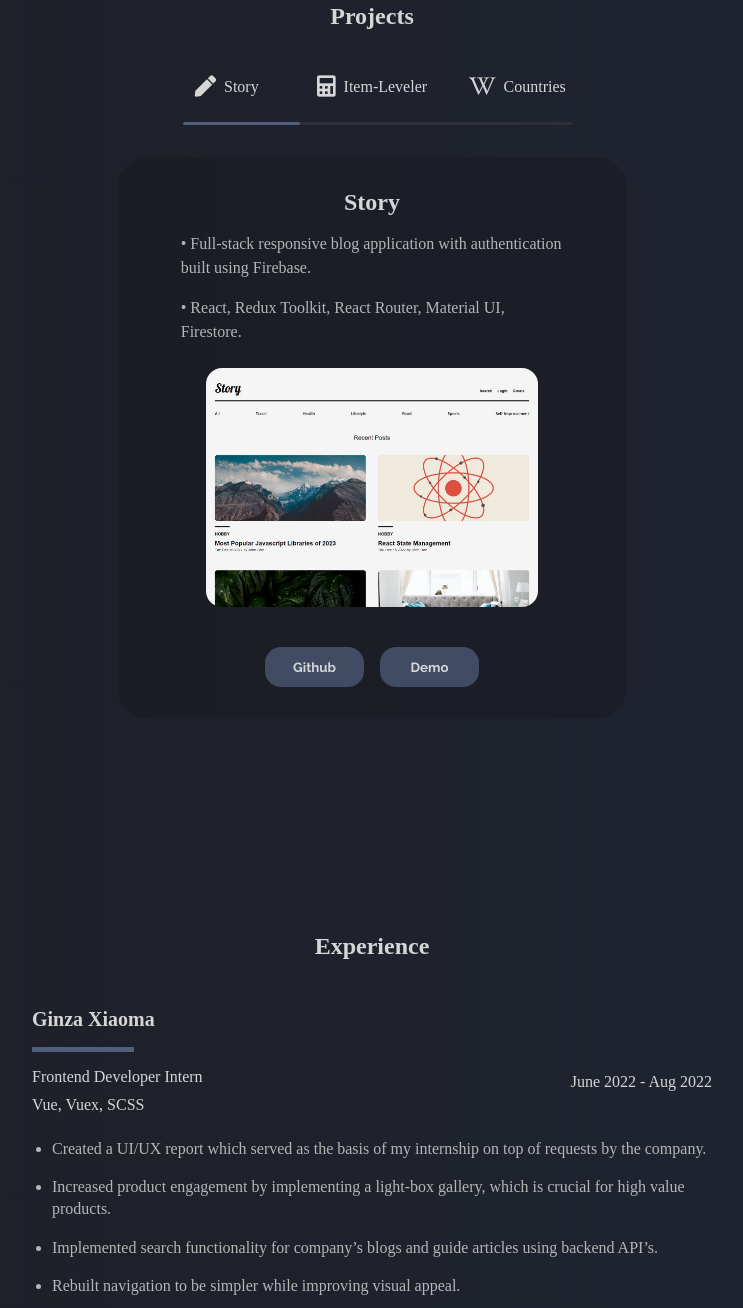
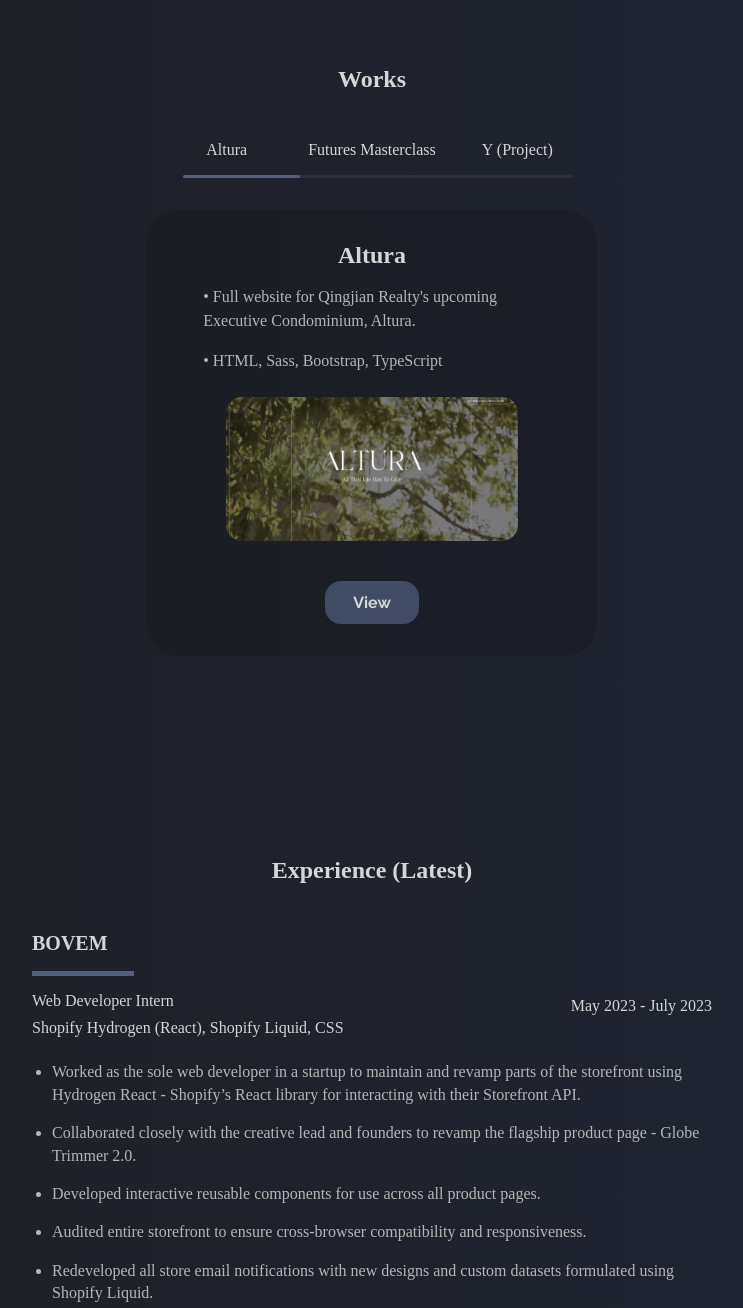
Before and after one commit to nickteojs/nickteojs.github.io, a plain HTML site: page index.html in a window 1280 px wide. Shown: the part 839-2147 px from the top of the page, without its empty margins (268-1011 px from the left). Drawn offline with Linux system fonts and the light colour scheme; a web font is replaced by a local one.

Commit message:
Update content and use webp

```diff
--- a/index.html
+++ b/index.html
@@ -25,7 +25,7 @@
             <div id="hero-description">
               <div class="line"></div>
               <div id="stack-links">
-                <p id="tech-stack">React, Redux, Vue, Vuex</p>
+                <p id="tech-stack">React, Next, TypeScript, MongoDB</p>
                 <div id="links">
                     <div class="link-item">
                       <a href="https://github.com/nickteojs" target="_blank">
@@ -38,7 +38,7 @@
                       </a>
                     </div>
                     <div class="link-item">
-                      <a href="https://drive.google.com/file/d/1uE1MQvwvePASwdI_5DcH0WPwYmRQqfVX/view?usp=sharing" target="_blank">
+                      <a href="https://drive.google.com/file/d/1-LOwT8Vyj8iRTAUaF8jL14e76xLW7gg9/view?usp=share_link" target="_blank">
                         <i class="fas fa-file hover"></i>
                       </a>
                     </div>
@@ -63,19 +63,19 @@
       <div id="next-section"><a href="#projects"><i class="fas fa-angle-double-down next-section hover"></i></a></div>
     </section>
     <section id="projects">
-        <h3 class="header" id="project-title">Projects</h3>
+        <h3 class="header" id="project-title">Works</h3>
         <div id="project-list">
           <div class="project-item hover" onclick="slide(0)">
-            <i class="fas fa-pen fa-lg"></i>
-            <p>Story</p>
+            <!-- <i class="fas fa-pen fa-lg"></i> -->
+            <p>Altura</p>
           </div>
           <div class="project-item hover" onclick="slide(1)">
-            <i class="fas fa-calculator fa-lg"></i>
-            <p>Item-Leveler</p>
+            <!-- <i class="fas fa-calculator fa-lg"></i> -->
+            <p>Futures Masterclass</p>
           </div>
           <div class="project-item hover" onclick="slide(2)">
-            <i class="fab fa-wikipedia-w fa-lg"></i>
-            <p>Countries</p>
+            <!-- <i class="fab fa-wikipedia-w fa-lg"></i> -->
+            <p>Y (Project)</p>
           </div>
         </div>
         <div id="project-controls">
@@ -89,28 +89,28 @@
             </div>
           <img id="project-thumbnail" src="" alt="Project Thumbnail">
           <div id="project-buttons">
-            <button><a id="github-link" href="#" target="_blank">Github</a></button>
-            <button><a id="demo-link" href="#" target="_blank">Demo</a></button>
+            <a id="github-link" class="button" target="_blank">Github</a>
+            <a id="demo-link" class="button" target="_blank">Demo</a>
           </div>
         </div>
     </section>
     <section id="experience">
-      <h3 class="header" id="experience-title">Experience</h3>
+      <h3 class="header" id="experience-title">Experience (Latest)</h3>
       <div id="experience-copy">
-        <h3 id="company-title">Ginza Xiaoma</h3>
+        <h3 id="company-title">BOVEM</h3>
         <div class="line" id="test-line"></div>
         <div id="role-stack">
           <div id="stack-date">
-          <p>Frontend Developer Intern</p>
-          <p id="date">June 2022 - Aug 2022</p>
+          <p>Web Developer Intern</p>
+          <p id="date">May 2023 - July 2023</p>
         </div>
-        <p>Vue, Vuex, SCSS</p>
+        <p>Shopify Hydrogen (React), Shopify Liquid, CSS</p>
         </div>
         <div id="experience-description">
           <ul id="role-list"></ul>
         </div>
       </div>
-      <a href="#"><i class="fas fa-angle-double-up btt hover"></i></a>
+      <a href="#" id="btt"><i class="fas fa-angle-double-up hover"></i></a>
     </section>
 </body>
 </html>
--- a/index.js
+++ b/index.js
@@ -46,13 +46,19 @@ const demoUrl = document.getElementById('demo-link');
 let currentProject = 0;
 
 const setProjectDetails = idx => {
+    const projectInfo = projects[idx];
+    projectName.textContent = projectInfo.name;
+    projectDesc1.innerHTML = projectInfo.description1;
+    projectDesc2.innerHTML = projectInfo.description2;
+    projectThumbnail.src = projectInfo.thumbnail;
     // Check if ID of project is between 0 and 2
-    if (idx >= 0 && idx <= 2) {
-        const projectInfo = projects[idx];
-        projectName.textContent = projectInfo.name;
-        projectDesc1.innerHTML = projectInfo.description1;
-        projectDesc2.innerHTML = projectInfo.description2;
-        projectThumbnail.src = projectInfo.thumbnail;
+    if (idx === 0 || idx === 1) {
+        githubUrl.style.display = 'none';
+        demoUrl.innerText = 'View';
+        demoUrl.href = projectInfo.demo;
+    } else {
+        githubUrl.style.display = 'block';
+        demoUrl.innerText = 'Demo';
         githubUrl.href = projectInfo.github;
         demoUrl.href = projectInfo.demo;
     }
--- a/project-experience.js
+++ b/project-experience.js
@@ -1,42 +1,44 @@
 export const projects = [
     {
-        name: "Story",
-        description1: "&#x2022; Full-stack responsive blog application with authentication built using Firebase.",
-        description2: "&#x2022; React, Redux Toolkit, React Router, Material UI, Firestore.",
-        thumbnail: "./assets/images/story.JPG",
-        github: "https://github.com/nickteojs/react-blog",
-        demo: "https://react-blog-698ba.web.app/"
+        name: "Altura",
+        description1: "&#x2022; Full website for Qingjian Realty's upcoming Executive Condominium, Altura.",
+        description2: "&#x2022; HTML, Sass, Bootstrap, TypeScript",
+        thumbnail: "./assets/images/altura.webp",
+        github: "",
+        demo: "https://www.altura.sg/"
     },
     {
-        name: "Item-Leveler",
-        description1: "&#x2022; Community tool for MapleMS to simulate game equipment progression.",
-        description2: "&#x2022; React, Chakra UI.",
-        thumbnail: "./assets/images/item-leveler.JPG",
-        github: "https://github.com/nickteojs/item-leveler",
-        demo: "https://mow-leveller.netlify.app/"
+        name: "Futures Masterclass (NUS)",
+        description1: "&#x2022; Landing page for Lee Kuan Yew School of Public Policy's masterclass: Foresight to Policy.",
+        description2: "&#x2022; HTML, Sass, TypeScript",
+        thumbnail: "./assets/images/lkyspp.webp",
+        github: "",
+        demo: "https://lkyspp.nus.edu.sg/executive-education/futures-masterclass-foresight-to-policy/"
     },
     {
-        name: "Countries Wiki",
-        description1: "&#x2022; Responsive countries wiki using countries API as part of a frontendmentor challenge.",
-        description2: "&#x2022; React, React Query 3.",
-        thumbnail: "./assets/images/countries.JPG",
-        github: "https://github.com/nickteojs/rest-countries",
-        demo: "https://nickteo-rest-countries.netlify.app/"
+        name: "Y (Project)",
+        description1: "&#x2022; Twitter Clone (Test Account: bobby, 12345)",
+        description2: "&#x2022; Next.js, NextAuth, TypeScript, Tailwind CSS, MongoDB, Mongoose",
+        thumbnail: "./assets/images/y.webp",
+        github: "https://github.com/nickteojs/y",
+        demo: "https://y-nicktjs.vercel.app/"
     },
 ];
 
 export const experiences = [
     {
-        name: "Ginza Xiaoma",
-        role: "Frontend Developer Intern",
-        stack: "Vue, Vuex, SCSS",
-        date: "June 2022 - Aug 2022",
+        name: "BOVEM",
+        role: "Web Developer Intern",
+        stack: "Shopify Hydrogen (React), Shopify Liquid, CSS",
+        date: "May 2023 - July 2023",
         description: [
-            "Created a UI/UX report which served as the basis of my internship on top of requests by the company.",
-            "Increased product engagement by implementing a light-box gallery, which is crucial for high value products.",
-            "Implemented search functionality for company’s blogs and guide articles using backend API’s.",
-            "Rebuilt navigation to be simpler while improving visual appeal.",
-            "Fixed existing UI/UX bugs, redeveloped parts of the site to ensure responsiveness and compatibility."
+            "Worked as the sole web developer in a startup to maintain and revamp parts of the storefront using Hydrogen React - Shopify’s React library for interacting with their Storefront API.",
+            "Collaborated closely with the creative lead and founders to revamp the flagship product page - Globe Trimmer 2.0.",
+            "Developed interactive reusable components for use across all product pages.",
+            "Audited entire storefront to ensure cross-browser compatibility and responsiveness.",
+            "Redeveloped all store email notifications with new designs and custom datasets formulated using Shopify Liquid.",
+            "Increased and maintained Ahrefs site audit score to 100 by ensuring strict adherence to best SEO practices.",
+            "Troubleshot and rectified Google Analytics inconsistencies so that product sales can be accurately tracked and used for advertising."
         ]
     }
 ]
--- a/styles.scss
+++ b/styles.scss
@@ -13,7 +13,7 @@ body {
 }
 
 section {
-    scroll-snap-align: start;
+    // scroll-snap-align: start;
 }
 
 p, li {
@@ -199,6 +199,7 @@ a:link, a:visited {
         text-align: center;
         .project-item {
             cursor: pointer;
+            align-self: center;
             i {
                 margin-bottom: 0.75rem;
             }
@@ -220,7 +221,9 @@ a:link, a:visited {
         }
     }
     #project-card {
-        width: 65%;
+        width: 80%;
+        padding-top: 1rem;
+        padding-bottom: 1rem;
         background-color: rgba(16, 16, 16, 0.25);
         border-radius: 2rem;
         color: $light;
@@ -247,12 +250,13 @@ a:link, a:visited {
         }
         #project-buttons {
             width: 80%;
-            display: grid;
-            grid-template-columns: repeat(2, 1fr);
+            display: flex;
+            // grid-template-columns: repeat(2, 1fr);
             gap: 1rem;
             margin-block: 2rem;
-            button {
-                opacity: 0;
+            .button {
+                text-align: center;
+                opacity: 1;
                 background-color: #424B64;
                 font-family: $font-button;
                 color: $light;
@@ -263,6 +267,10 @@ a:link, a:visited {
                 transition: 0.25s ease-in-out;
                 &:hover {
                     background-color: #32394d;
+                }
+                &:disabled {
+                    cursor: not-allowed;
+                    opacity: 0.5;
                 }
             }
         }
@@ -358,16 +366,15 @@ a:link, a:visited {
                 width: 80%;
                 .project-item {
                     p {
-                        font-size: 0.7rem;
+                        // font-size: 0.7rem;
                     }
                 }
             }
             #project-card {
-                width: 85%;
                 #project-buttons {
                     width: auto;
                     margin-block: 1rem;
-                    button {
+                    .button {
                         padding: 0.75rem 1.75rem;
                     }
                 }
@@ -451,10 +458,10 @@ a:link, a:visited {
     .header {
         margin-bottom: 3rem;
     }
-    .btt {
+    #btt {
         color: $light;
         position: relative;
-        top: 70px;
+        top: 2rem;
         font-size: 1.25rem;
         text-align: center;
     }
@@ -484,6 +491,9 @@ a:link, a:visited {
                 margin-left: 0.75rem;
             }
             #project-card {
+                width: 75%;
+                padding-top: 0;
+                padding-bottom: 0;
                 #project-name {
                     margin: 2rem 0 1rem 0;
                 }
```
Also changed, not shown: assets/images/altura.webp (added), assets/images/lkyspp.webp (added), assets/images/y.webp (added), styles.css, 3 other files.
